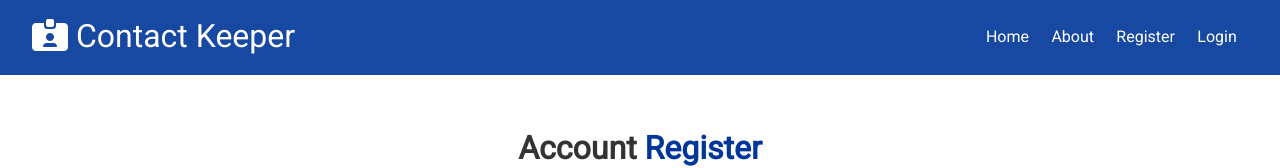
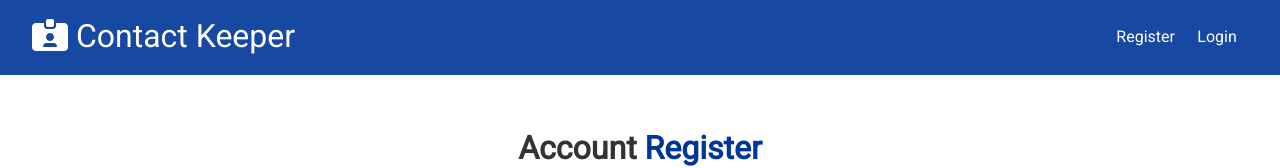
Before and after one commit to sandradahlin/contact-keeper, a React (Create React App) app in the folder client/: page /register in a window 1280 px wide. Shown: the top 168 px of the page. Built offline with nearby package versions, Linux system fonts and the light colour scheme.

Commit message:
add logout

```diff
--- a/client/src/components/layout/Navbar.js
+++ b/client/src/components/layout/Navbar.js
@@ -1,28 +1,47 @@
-import React from "react";
+import React, { Fragment, useContext } from "react";
 import PropTypes from "prop-types";
 import { Link } from "react-router-dom";
+import AuthContext from "../../context/auth/authContext";
 
 const Navbar = ({ title, icon }) => {
+    const authContext = useContext(AuthContext);
+
+    const { isAuthenticated, logout, user } = authContext;
+
+    const onLogout = () => {
+        logout();
+    };
+    const authLinks = (
+        <Fragment>
+            <li>Hello {user && user.user.name}</li>
+            <li>
+                <a onClick={onLogout} href="#!">
+                    <i className="fas fa-sign-out-alt"></i>
+                    {""}
+                    <span className="hide-sm"> Logout</span>
+                </a>
+            </li>
+        </Fragment>
+    );
+
+    const guestLinks = (
+        <Fragment>
+            <li>
+                <Link to="/register">Register</Link>
+            </li>
+            <li>
+                <Link to="/login">Login</Link>
+            </li>
+        </Fragment>
+    );
+
     return (
         <div className="navbar bg-primary">
             <h1>
                 <i className={icon} />
                 {title}
             </h1>
-            <ul>
-                <li>
-                    <Link to="/">Home</Link>
-                </li>
-                <li>
-                    <Link to="/about">About</Link>
-                </li>
-                <li>
-                    <Link to="/register">Register</Link>
-                </li>
-                <li>
-                    <Link to="/login">Login</Link>
-                </li>
-            </ul>
+            <ul>{isAuthenticated ? authLinks : guestLinks}</ul>
         </div>
     );
 };
--- a/client/src/context/auth/AuthState.js
+++ b/client/src/context/auth/AuthState.js
@@ -73,7 +73,9 @@
         }
     };
 
-    const logout = () => console.log("logout");
+    const logout = () => {
+        dispatch({ type: LOGOUT });
+    };
 
     const clearErrors = () => dispatch({ type: CLEAR_ERRORS });
 
--- a/client/src/context/auth/authReducer.js
+++ b/client/src/context/auth/authReducer.js
@@ -23,6 +23,7 @@
         case REGISTER_FAIL:
         case AUTH_ERROR:
         case LOGIN_FAIL:
+        case LOGOUT:
             localStorage.removeItem("token");
             return {
                 ...state,
```
